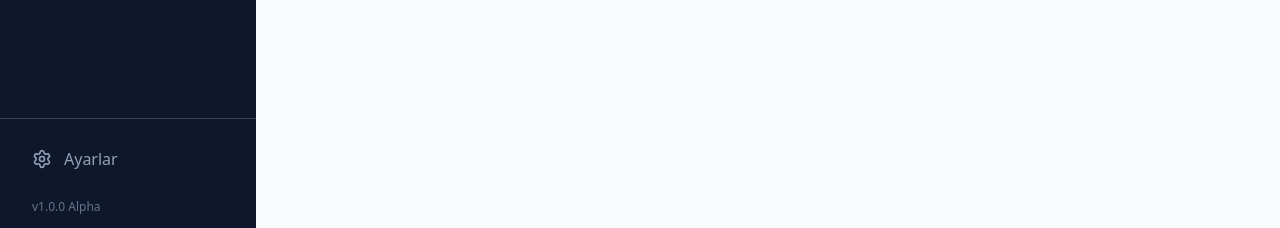
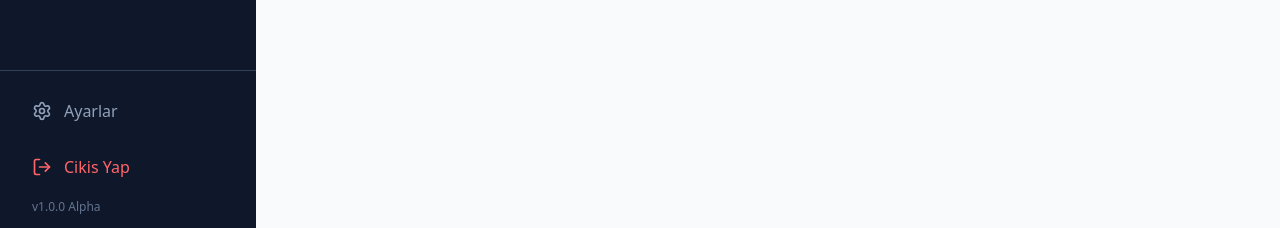
Before and after one commit to cooderhasan/motovitrinfinans, a Next.js app: page /finance/reports in a window 1280 px wide. Shown: the part 569-797 px from the top of the page. Built offline with nearby package versions, Linux system fonts and the light colour scheme; no server answers; the database is empty.

Commit message:
Remove Islem column from reports, add logout button to sidebar

```diff
--- a/src/app/finance/reports/page.tsx
+++ b/src/app/finance/reports/page.tsx
@@ -84,7 +84,6 @@ export default function ReportsPage() {
         // Tablo
         const tableData = reportData.map((row: any) => [
             new Date(row.transactionDate).toLocaleDateString('tr-TR'),
-            row.source,
             row.description || '-',
             row.debit > 0 ? row.debit.toLocaleString('tr-TR', { minimumFractionDigits: 2 }) : '-',
             row.credit > 0 ? row.credit.toLocaleString('tr-TR', { minimumFractionDigits: 2 }) : '-',
@@ -92,15 +91,15 @@ export default function ReportsPage() {
         ])
 
         autoTable(doc, {
-            head: [['Tarih', 'Islem', 'Aciklama', 'Borc', 'Alacak', 'Bakiye']],
+            head: [['Tarih', 'Aciklama', 'Borc', 'Alacak', 'Bakiye']],
             body: tableData,
             startY: 55,
             styles: { fontSize: 9 },
             headStyles: { fillColor: [51, 65, 85] },
             columnStyles: {
+                2: { halign: 'right' },
                 3: { halign: 'right' },
-                4: { halign: 'right' },
-                5: { halign: 'right', fontStyle: 'bold' }
+                4: { halign: 'right', fontStyle: 'bold' }
             }
         })
 
@@ -206,7 +205,6 @@ export default function ReportsPage() {
                             <TableHeader>
                                 <TableRow className="bg-slate-100">
                                     <TableHead className="w-24">Tarih</TableHead>
-                                    <TableHead className="w-28">Islem</TableHead>
                                     <TableHead>Aciklama</TableHead>
                                     <TableHead className="text-right w-28 text-rose-600">Borc</TableHead>
                                     <TableHead className="text-right w-28 text-emerald-600">Alacak</TableHead>
@@ -217,7 +215,6 @@ export default function ReportsPage() {
                                 {reportData.map((row: any, i: number) => (
                                     <TableRow key={i} className="hover:bg-slate-50">
                                         <TableCell className="text-sm">{new Date(row.transactionDate).toLocaleDateString('tr-TR')}</TableCell>
-                                        <TableCell className="text-xs font-medium text-slate-500 uppercase">{row.source}</TableCell>
                                         <TableCell className="text-sm">{row.description || '-'}</TableCell>
                                         <TableCell className="text-right font-mono text-rose-600">
                                             {row.debit > 0 ? row.debit.toLocaleString('tr-TR', { minimumFractionDigits: 2 }) : '-'}
--- a/src/components/layout/Sidebar.tsx
+++ b/src/components/layout/Sidebar.tsx
@@ -2,8 +2,8 @@
 
 import { useState } from 'react'
 import Link from 'next/link'
-import { usePathname } from 'next/navigation'
-import { LayoutDashboard, Users, FileText, CreditCard, BarChart3, Settings, Menu, X } from 'lucide-react'
+import { usePathname, useRouter } from 'next/navigation'
+import { LayoutDashboard, Users, FileText, CreditCard, BarChart3, Settings, Menu, X, LogOut } from 'lucide-react'
 
 const menuItems = [
     { name: 'Dashboard', href: '/dashboard', icon: LayoutDashboard },
@@ -74,7 +74,7 @@ export function Sidebar() {
                     })}
                 </nav>
 
-                <div className="p-4 border-t border-slate-700">
+                <div className="p-4 border-t border-slate-700 space-y-2">
                     <Link
                         href="/finance/settings"
                         onClick={() => setIsOpen(false)}
@@ -86,7 +86,17 @@ export function Sidebar() {
                         <Settings size={20} />
                         <span>Ayarlar</span>
                     </Link>
-                    <div className="mt-4 px-4">
+                    <button
+                        onClick={async () => {
+                            await fetch('/api/auth/login', { method: 'DELETE' })
+                            window.location.href = '/login'
+                        }}
+                        className="flex items-center gap-3 px-4 py-3 rounded-lg transition-colors text-red-400 hover:text-white hover:bg-red-600 w-full"
+                    >
+                        <LogOut size={20} />
+                        <span>Cikis Yap</span>
+                    </button>
+                    <div className="mt-2 px-4">
                         <div className="text-xs text-slate-500">v1.0.0 Alpha</div>
                     </div>
                 </div>
```
